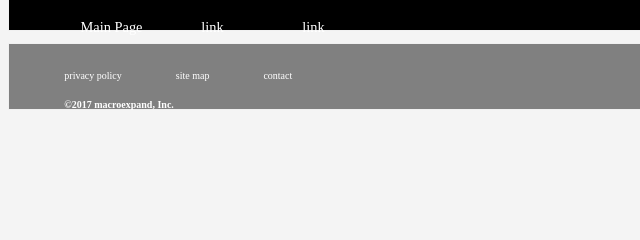
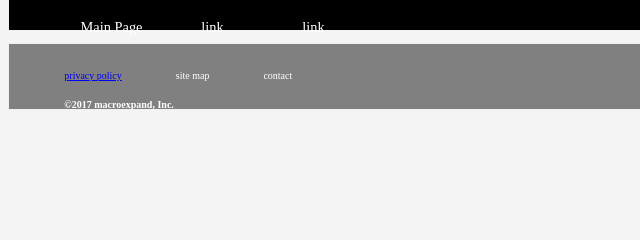
Before and after one commit to sisface/ecommerce, a plain HTML site: page resources/public/index.html in a window 1280 px wide. Shown: the part 172-412 px from the top of the page, 0-640 px from the left. Drawn offline with nearby package versions, Linux system fonts and the light colour scheme; no server answers.

Commit message:
Add privacy policy link

```diff
--- a/resources/public/index.html
+++ b/resources/public/index.html
@@ -31,7 +31,7 @@
     </div>
     <div class="footer">
       <p>
-        <span class="tab">privacy policy</span>
+        <span class="tab"><a href="./privacy.html">privacy policy</a></span>
         <span class="tab">site map</span>
         <span class="tab">contact</span>
       </p>
```
